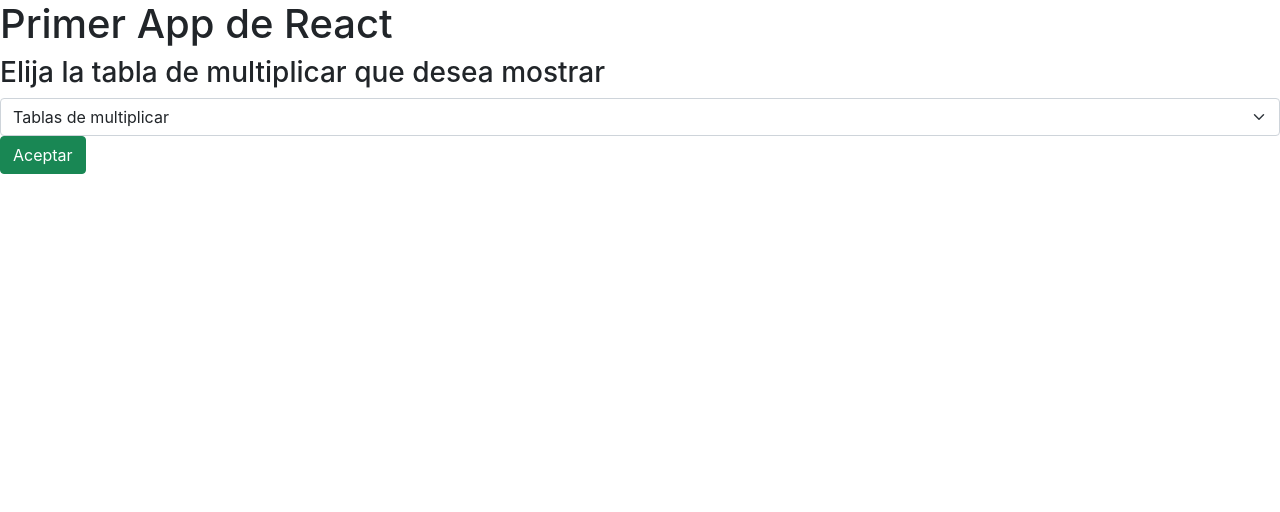
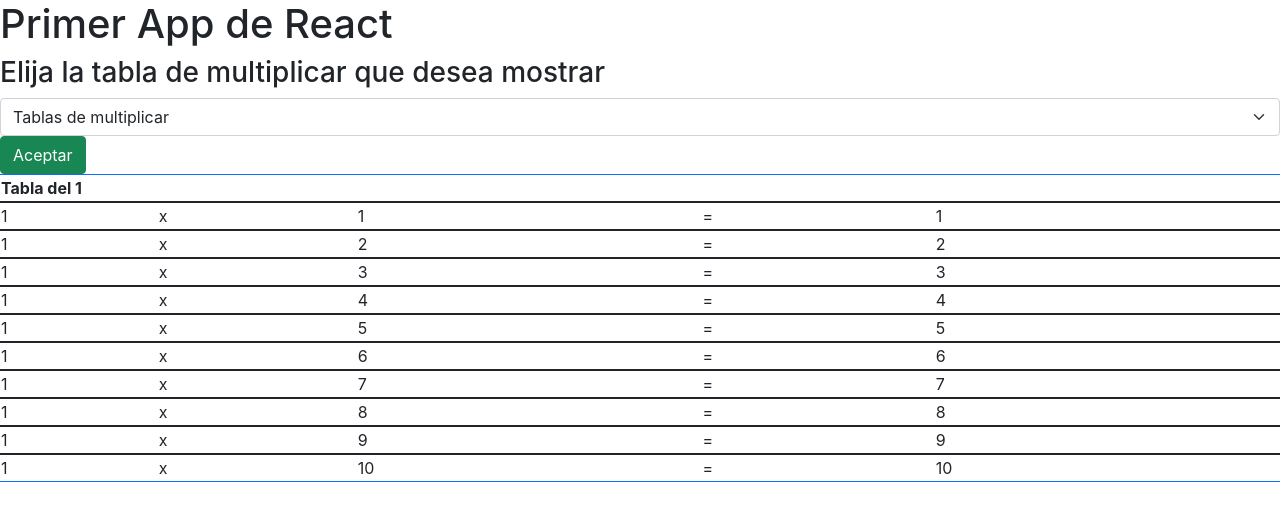
Before and after one commit to EnriqueR4rcos/tablasReact, a React (Create React App) app: page / in a window 1280 px wide. Shown: the top 512 px of the page. Built offline with nearby package versions, Linux system fonts and the light colour scheme.

Commit message:
Se modificó la tabla del 1 y se hichieron pruebas

```diff
--- a/src/App.js
+++ b/src/App.js
@@ -1,4 +1,5 @@
 import './App.css';
+import Tabla1 from './components/Tabla1';
 
 function App() {
 
@@ -20,6 +21,7 @@ function App() {
         <option value="t10">Tabla del 10</option>
         </select>
         <button type="button" class="btn btn-success" >Aceptar</button>
+        <Tabla1></Tabla1>
     </div>
   );
 }
--- a/src/components/Tabla1.js
+++ b/src/components/Tabla1.js
@@ -3,84 +3,82 @@ import React from "react";
 const Tabla1 = () => {
   return (
     <div>
-      <table class="table">
-        <thead>
+      <table class="table table-bordered border-primary" >
+
           <tr>
-            <th scope="col">Tabla del 1</th>
+            <th colSpan = "5">Tabla del 1</th>
           </tr>
-        </thead>
-        <tbody>
+
           <tr>
-            <th>1</th>
+            <td>1</td>
             <td>x</td>
             <td>1</td>
             <td>=</td>
             <td>1</td>
           </tr>
           <tr>
-            <th>1</th>
+            <td>1</td>
             <td>x</td>
             <td>2</td>
             <td>=</td>
             <td>2</td>
           </tr>
           <tr>
-            <th>1</th>
+            <td>1</td>
             <td>x</td>
             <td>3</td>
             <td>=</td>
             <td>3</td>
           </tr>
           <tr>
-            <th>1</th>
+            <td>1</td>
             <td>x</td>
             <td>4</td>
             <td>=</td>
             <td>4</td>
           </tr>
           <tr>
-            <th>1</th>
+            <td>1</td>
             <td>x</td>
             <td>5</td>
             <td>=</td>
             <td>5</td>
           </tr>
           <tr>
-            <th>1</th>
+            <td>1</td>
             <td>x</td>
             <td>6</td>
             <td>=</td>
             <td>6</td>
           </tr>
           <tr>
-            <th>1</th>
+            <td>1</td>
             <td>x</td>
             <td>7</td>
             <td>=</td>
             <td>7</td>
           </tr>
           <tr>
-            <th>1</th>
+            <td>1</td>
             <td>x</td>
             <td>8</td>
             <td>=</td>
             <td>8</td>
           </tr>
           <tr>
-            <th>1</th>
+            <td>1</td>
             <td>x</td>
             <td>9</td>
             <td>=</td>
             <td>9</td>
           </tr>
           <tr>
-            <th>1</th>
+            <td>1</td>
             <td>x</td>
             <td>10</td>
             <td>=</td>
             <td>10</td>
           </tr>
-        </tbody>
       </table>
     </div>
   );
```
